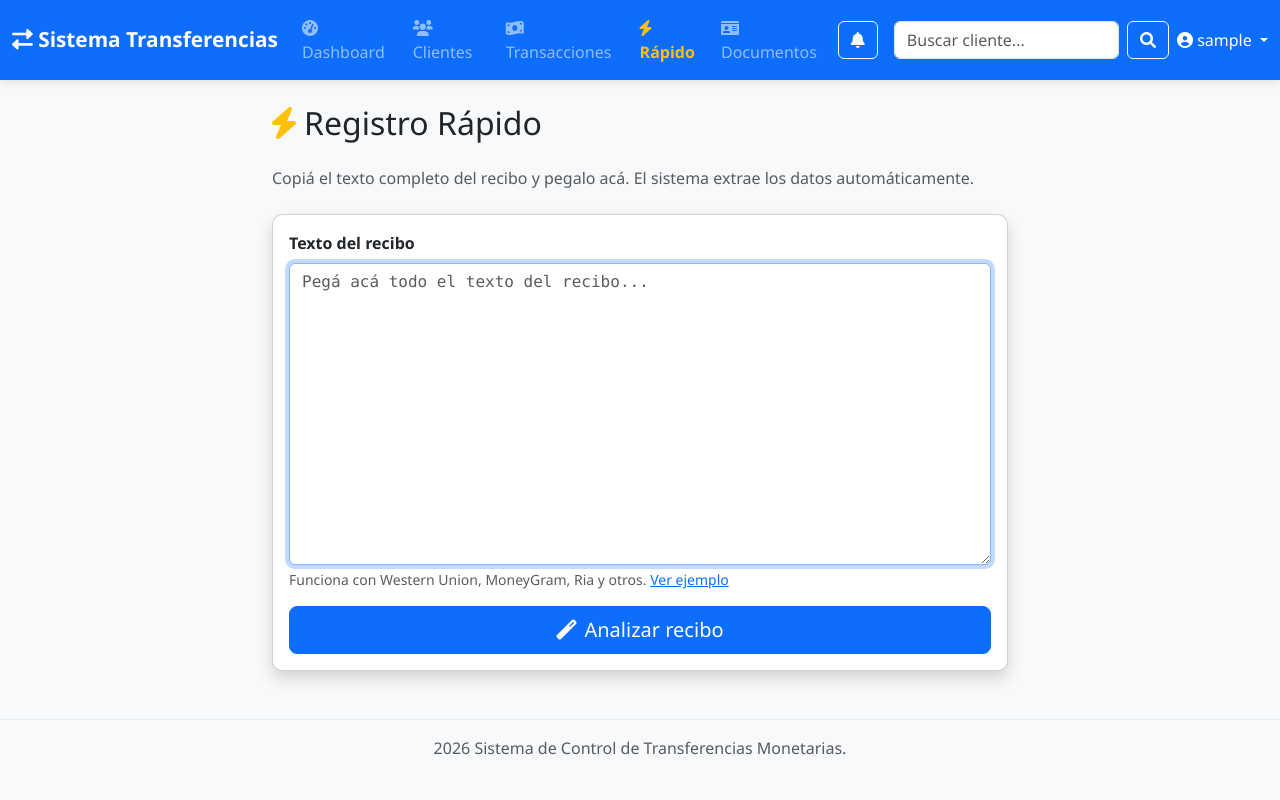
After one commit to wd0617/Sistema_Control_Transferencias_Railway, a Flask app: page /transacciones/registro-rapido in a window 1280 px wide. The commit adds this page. Run offline with Flask 3, Linux system fonts and the light colour scheme; the visitor is signed in with stand-in values (Sample User, id 1); data that the repository does not hold is empty.

Commit message:
feat: registro rápido por copiar-pegar de recibo
- Parser inteligente que extrae nombre, documento, monto, referencia, teléfono
  y servicio desde texto de recibos de WU, MG, Ria, etc.
- Flujo de 2 pasos: pegar recibo → confirmar datos → guardar cliente+transacción
- Si el cliente existe por documento, se vincula automáticamente
- Link destacado en navbar para acceso inmediato

```diff
--- a/app/routes/transacciones.py
+++ b/app/routes/transacciones.py
@@ -232,3 +232,133 @@ def editar(transaccion_id):
                           transaccion=transaccion,
                           servicios=servicios,
                           now=datetime.now())
+
+
+@transacciones.route('/registro-rapido', methods=['GET', 'POST'])
+@login_required
+def registro_rapido():
+    """Registro rápido: pegar recibo → confirmar datos → guardar."""
+    from app.utils.parse_recibo import parsear_recibo
+    from datetime import date
+
+    servicios = Servicio.query.filter_by(activo=True).all()
+    paso = request.args.get('paso', '1')
+
+    if request.method == 'POST':
+        action = request.form.get('action')
+
+        if action == 'analizar':
+            # Paso 2: analizar texto del recibo
+            texto_recibo = request.form.get('texto_recibo', '')
+            datos = parsear_recibo(texto_recibo)
+
+            # Buscar cliente por documento si existe
+            cliente = None
+            if datos.get('documento'):
+                cliente = Cliente.query.filter(
+                    Cliente.documento.ilike(datos['documento'])
+                ).first()
+
+            if not cliente and datos.get('nombre'):
+                # Fallback: buscar por nombre/apellido
+                cliente = Cliente.query.filter(
+                    Cliente.nombre.ilike(datos['nombre']),
+                    Cliente.apellido.ilike(datos.get('apellido', ''))
+                ).first()
+
+            return render_template('transacciones/registro_rapido.html',
+                                   paso='2',
+                                   datos=datos,
+                                   cliente=cliente,
+                                   servicios=servicios,
+                                   texto_recibo=texto_recibo)
+
+        elif action == 'confirmar':
+            # Paso 3: guardar transacción
+            cliente_id = request.form.get('cliente_id', type=int)
+            documento = request.form.get('documento', '').strip()
+            nombre = request.form.get('nombre', '').strip()
+            apellido = request.form.get('apellido', '').strip()
+            telefono = request.form.get('telefono', '').strip()
+            fecha_nacimiento_str = request.form.get('fecha_nacimiento', '').strip()
+            servicio_id = request.form.get('servicio_id', type=int)
+            monto_str = request.form.get('monto', '').strip()
+            referencia = request.form.get('referencia', '').strip()
+
+            # Validar servicio
+            servicio = Servicio.query.get(servicio_id) if servicio_id else None
+            if not servicio:
+                flash('Debes seleccionar un servicio', 'danger')
+                return redirect(url_for('transacciones.registro_rapido'))
+
+            # Parsear monto
+            try:
+                monto = float(monto_str.replace(',', '.'))
+            except ValueError:
+                flash('El monto no es válido', 'danger')
+                return redirect(url_for('transacciones.registro_rapido'))
+
+            # Buscar o crear cliente
+            cliente = None
+            if cliente_id:
+                cliente = Cliente.query.get(cliente_id)
+
+            if not cliente and documento:
+                cliente = Cliente.query.filter(
+                    Cliente.documento.ilike(documento)
+                ).first()
+
+            if not cliente:
+                # Crear cliente nuevo
+                if not nombre or not apellido or not documento:
+                    flash('Faltan datos del cliente (nombre, apellido, documento)', 'danger')
+                    return redirect(url_for('transacciones.registro_rapido'))
+
+                # Fecha de nacimiento (requerida por el modelo)
+                fecha_nacimiento = date(1990, 1, 1)
+                if fecha_nacimiento_str:
+                    try:
+                        fecha_nacimiento = datetime.strptime(fecha_nacimiento_str, '%Y-%m-%d').date()
+                    except ValueError:
+                        pass
+
+                cliente = Cliente(
+                    nombre=nombre,
+                    apellido=apellido,
+                    documento=documento,
+                    telefono=telefono or None,
+                    fecha_nacimiento=fecha_nacimiento,
+                    ultima_visita=datetime.utcnow()
+                )
+                db.session.add(cliente)
+                db.session.flush()  # Obtener ID sin commit
+
+                # Asociar servicio al cliente
+                cliente.servicios.append(servicio)
+            else:
+                # Actualizar última visita
+                cliente.ultima_visita = datetime.utcnow()
+                # Asegurar que tenga el servicio asociado
+                if servicio not in cliente.servicios:
+                    cliente.servicios.append(servicio)
+
+            # Crear transacción
+            comision = round(monto * (servicio.comision_porcentaje or 0) / 100, 2)
+            transaccion = Transaccion(
+                cliente_id=cliente.id,
+                servicio_id=servicio.id,
+                monto=monto,
+                comision=comision,
+                referencia=referencia or None,
+                creado_por=current_user.id
+            )
+            db.session.add(transaccion)
+            db.session.commit()
+
+            flash(f'Transacción registrada: {cliente.nombre_completo()} - {monto:.2f}€ ({servicio.nombre})', 'success')
+            return redirect(url_for('transacciones.registro_rapido'))
+
+    # GET: mostrar paso 1
+    return render_template('transacciones/registro_rapido.html',
+                           paso='1',
+                           servicios=servicios)
--- a/app/templates/base.html
+++ b/app/templates/base.html
@@ -36,6 +36,11 @@
                     <li class="nav-item">
                         <a class="nav-link" href="{{ url_for('transacciones.lista') }}">
                             <i class="fas fa-money-bill-wave"></i> Transacciones
+                        </a>
+                    </li>
+                    <li class="nav-item">
+                        <a class="nav-link text-warning fw-bold" href="{{ url_for('transacciones.registro_rapido') }}">
+                            <i class="fas fa-bolt"></i> Rápido
                         </a>
                     </li>
                     <li class="nav-item">
--- /dev/null
+++ b/app/templates/transacciones/registro_rapido.html
@@ -0,0 +1,168 @@
+{% extends 'base.html' %}
+
+{% block title %}Registro Rápido - Sistema de Control de Transferencias{% endblock %}
+
+{% block content %}
+<div class="row justify-content-center">
+    <div class="col-lg-8">
+        <h2 class="mb-4"><i class="fas fa-bolt me-2 text-warning"></i>Registro Rápido</h2>
+        <p class="text-muted mb-4">
+            {% if paso == '1' %}
+            Copiá el texto completo del recibo y pegalo acá. El sistema extrae los datos automáticamente.
+            {% elif paso == '2' %}
+            Revisá los datos detectados, corregí si hace falta y guardá.
+            {% endif %}
+        </p>
+
+        {% if paso == '1' %}
+        <!-- PASO 1: Pegar recibo -->
+        <div class="card shadow">
+            <div class="card-body">
+                <form method="POST" action="{{ url_for('transacciones.registro_rapido') }}">
+                    <input type="hidden" name="csrf_token" value="{{ csrf_token() }}">
+                    <input type="hidden" name="action" value="analizar">
+
+                    <div class="mb-3">
+                        <label for="texto_recibo" class="form-label fw-bold">Texto del recibo</label>
+                        <textarea name="texto_recibo" id="texto_recibo" class="form-control font-monospace"
+                            rows="12" placeholder="Pegá acá todo el texto del recibo..." autofocus></textarea>
+                        <div class="form-text">
+                            Funciona con Western Union, MoneyGram, Ria y otros.
+                            <a href="#" data-bs-toggle="collapse" data-bs-target="#ejemplo">Ver ejemplo</a>
+                        </div>
+                    </div>
+
+                    <div class="collapse" id="ejemplo">
+                        <div class="alert alert-light border font-monospace small">
+                            <strong>WESTERN UNION</strong><br>
+                            Date: 04/06/2026<br>
+                            Sender: DIANA KAZARYAN<br>
+                            ID: AY8425261<br>
+                            Send Amount: 500.00 EUR<br>
+                            MTCN: 1234567890<br>
+                            Phone: +34612345678<br>
+                            Agent: 1234-MADRID<br>
+                            <hr class="my-2">
+                            <strong>MONEYGRAM</strong><br>
+                            Reference Number: 987654321<br>
+                            Send Amount: 1.250,00 EUR<br>
+                            Sender Name: TEA GALUASHVILI<br>
+                            Sender ID: CA35122VT<br>
+                            Date: 04/06/2026 14:30<br>
+                        </div>
+                    </div>
+
+                    <div class="d-grid">
+                        <button type="submit" class="btn btn-primary btn-lg">
+                            <i class="fas fa-magic me-2"></i>Analizar recibo
+                        </button>
+                    </div>
+                </form>
+            </div>
+        </div>
+
+        {% elif paso == '2' %}
+        <!-- PASO 2: Confirmar datos -->
+        <div class="card shadow mb-4">
+            <div class="card-header bg-light">
+                <h5 class="mb-0"><i class="fas fa-user-check me-2"></i>Datos del Cliente</h5>
+            </div>
+            <div class="card-body">
+                {% if cliente %}
+                <div class="alert alert-info">
+                    <i class="fas fa-check-circle me-2"></i>
+                    <strong>Cliente existente:</strong> {{ cliente.nombre_completo() }} — Documento: {{ cliente.documento }}
+                </div>
+                <input type="hidden" name="cliente_id" value="{{ cliente.id }}">
+                {% endif %}
+
+                <form method="POST" action="{{ url_for('transacciones.registro_rapido') }}">
+                    <input type="hidden" name="csrf_token" value="{{ csrf_token() }}">
+                    <input type="hidden" name="action" value="confirmar">
+                    {% if cliente %}<input type="hidden" name="cliente_id" value="{{ cliente.id }}">{% endif %}
+
+                    <div class="row">
+                        <div class="col-md-6 mb-3">
+                            <label class="form-label">Nombre</label>
+                            <input type="text" name="nombre" class="form-control"
+                                value="{{ datos.nombre|default('') }}" required>
+                        </div>
+                        <div class="col-md-6 mb-3">
+                            <label class="form-label">Apellido</label>
+                            <input type="text" name="apellido" class="form-control"
+                                value="{{ datos.apellido|default('') }}" required>
+                        </div>
+                    </div>
+
+                    <div class="row">
+                        <div class="col-md-6 mb-3">
+                            <label class="form-label">Documento</label>
+                            <input type="text" name="documento" class="form-control"
+                                value="{{ datos.documento|default('') }}" required>
+                        </div>
+                        <div class="col-md-6 mb-3">
+                            <label class="form-label">Teléfono</label>
+                            <input type="text" name="telefono" class="form-control"
+                                value="{{ datos.telefono|default('') }}">
+                        </div>
+                    </div>
+
+                    {% if not cliente %}
+                    <div class="mb-3">
+                        <label class="form-label">Fecha de nacimiento <small class="text-muted">(requerido para cliente nuevo)</small></label>
+                        <input type="date" name="fecha_nacimiento" class="form-control" required>
+                    </div>
+                    {% endif %}
+
+                    <hr class="my-4">
+
+                    <h5 class="mb-3"><i class="fas fa-money-bill-wave me-2"></i>Datos de la Transacción</h5>
+
+                    <div class="row">
+                        <div class="col-md-4 mb-3">
+                            <label class="form-label">Monto (€)</label>
+                            <input type="text" name="monto" class="form-control"
+                                value="{{ datos.monto|default('') }}" required>
+                        </div>
+                        <div class="col-md-4 mb-3">
+                            <label class="form-label">Referencia / MTCN</label>
+                            <input type="text" name="referencia" class="form-control"
+                                value="{{ datos.referencia|default('') }}">
+                        </div>
+                        <div class="col-md-4 mb-3">
+                            <label class="form-label">Servicio</label>
+                            <select name="servicio_id" class="form-select" required>
+                                <option value="">Seleccionar...</option>
+                                {% for s in servicios %}
+                                <option value="{{ s.id }}"
+                                    {% if datos.servicio_hint == s.nombre %}selected{% endif %}>
+                                    {{ s.nombre }} ({{ s.comision_porcentaje }}%)
+                                </option>
+                                {% endfor %}
+                            </select>
+                        </div>
+                    </div>
+
+                    <div class="d-grid gap-2 d-md-flex justify-content-md-between mt-4">
+                        <a href="{{ url_for('transacciones.registro_rapido') }}" class="btn btn-outline-secondary">
+                            <i class="fas fa-arrow-left me-1"></i> Volver
+                        </a>
+                        <button type="submit" class="btn btn-success btn-lg">
+                            <i class="fas fa-save me-2"></i>Guardar transacción
+                        </button>
+                    </div>
+                </form>
+            </div>
+        </div>
+
+        <!-- Debug: texto original -->
+        <div class="card border-0 bg-light">
+            <div class="card-body">
+                <small class="text-muted fw-bold">Texto original detectado:</small>
+                <pre class="mb-0 mt-2 font-monospace small text-muted">{{ texto_recibo }}</pre>
+            </div>
+        </div>
+        {% endif %}
+    </div>
+</div>
+{% endblock %}
```
Also changed, not shown: app/utils/parse_recibo.py (added, +242 -0 lines).
